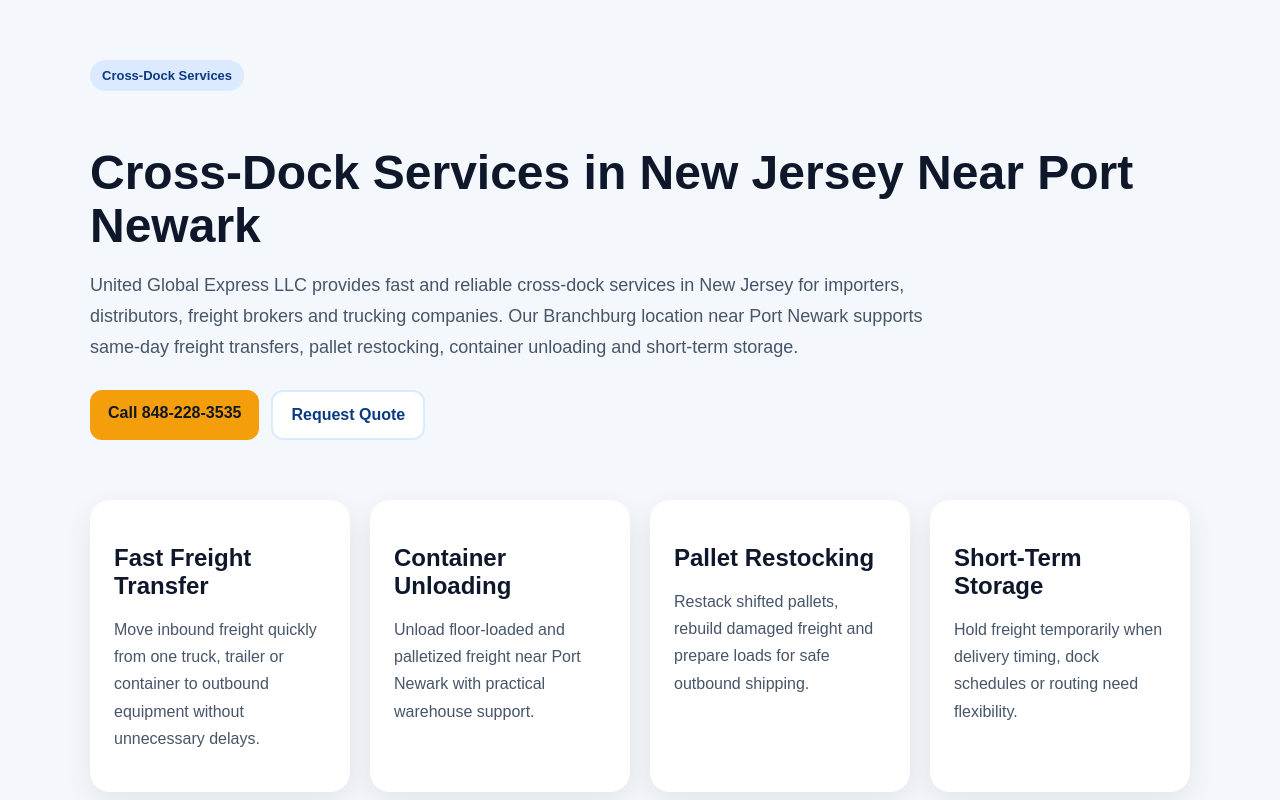
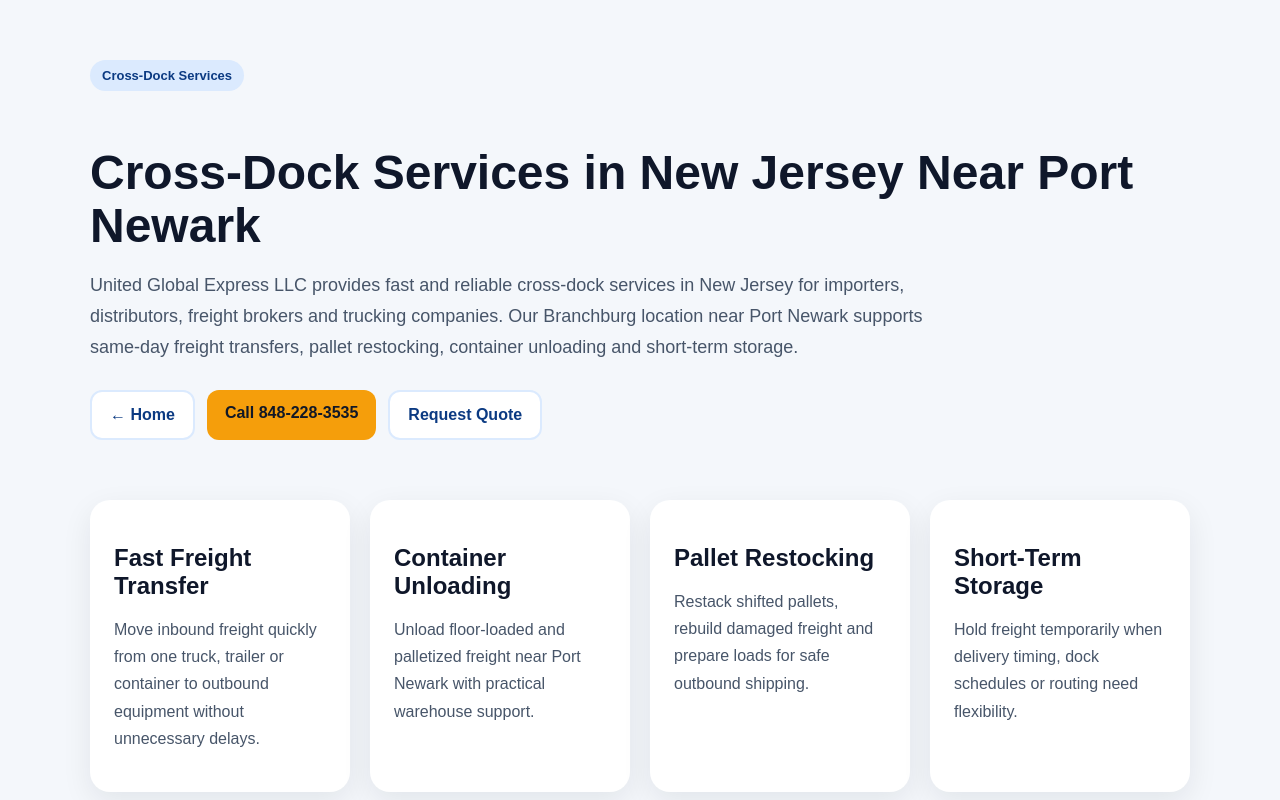
Before and after one commit to Unitedglobalexpress/united-global-express-website, a Next.js app: page /cross-dock-new-jersey in a window 1280 px wide. Shown: the top 800 px of the page. Built offline with nearby package versions, Linux system fonts and the light colour scheme.

Commit message:
Update page.js

```diff
--- a/app/cross-dock-new-jersey/page.js
+++ b/app/cross-dock-new-jersey/page.js
@@ -35,6 +35,21 @@
         </p>
 
  <div style={{ marginTop: "28px", display: "flex", gap: "12px", flexWrap: "wrap" }}>
+  <a
+    href="/"
+    style={{
+      background: "#ffffff",
+      color: "#0b3a82",
+      textDecoration: "none",
+      padding: "14px 18px",
+      borderRadius: "12px",
+      border: "2px solid #dbeafe",
+      fontWeight: 800,
+    }}
+  >
+    ← Home
+  </a>
+
   <a
     href="tel:8482283535"
     style={{
```
Lines whose indentation alone changed are shown as unchanged.
